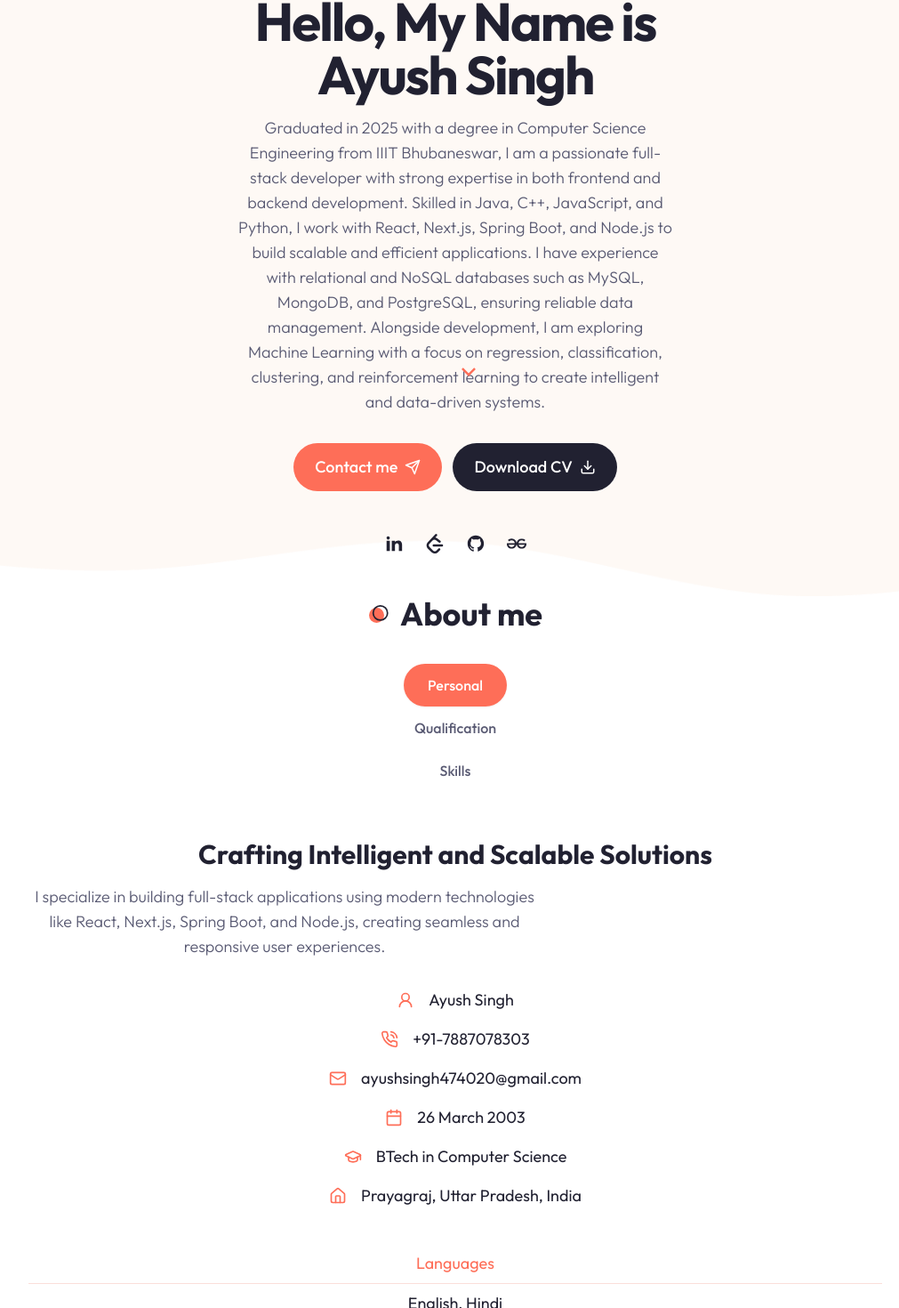
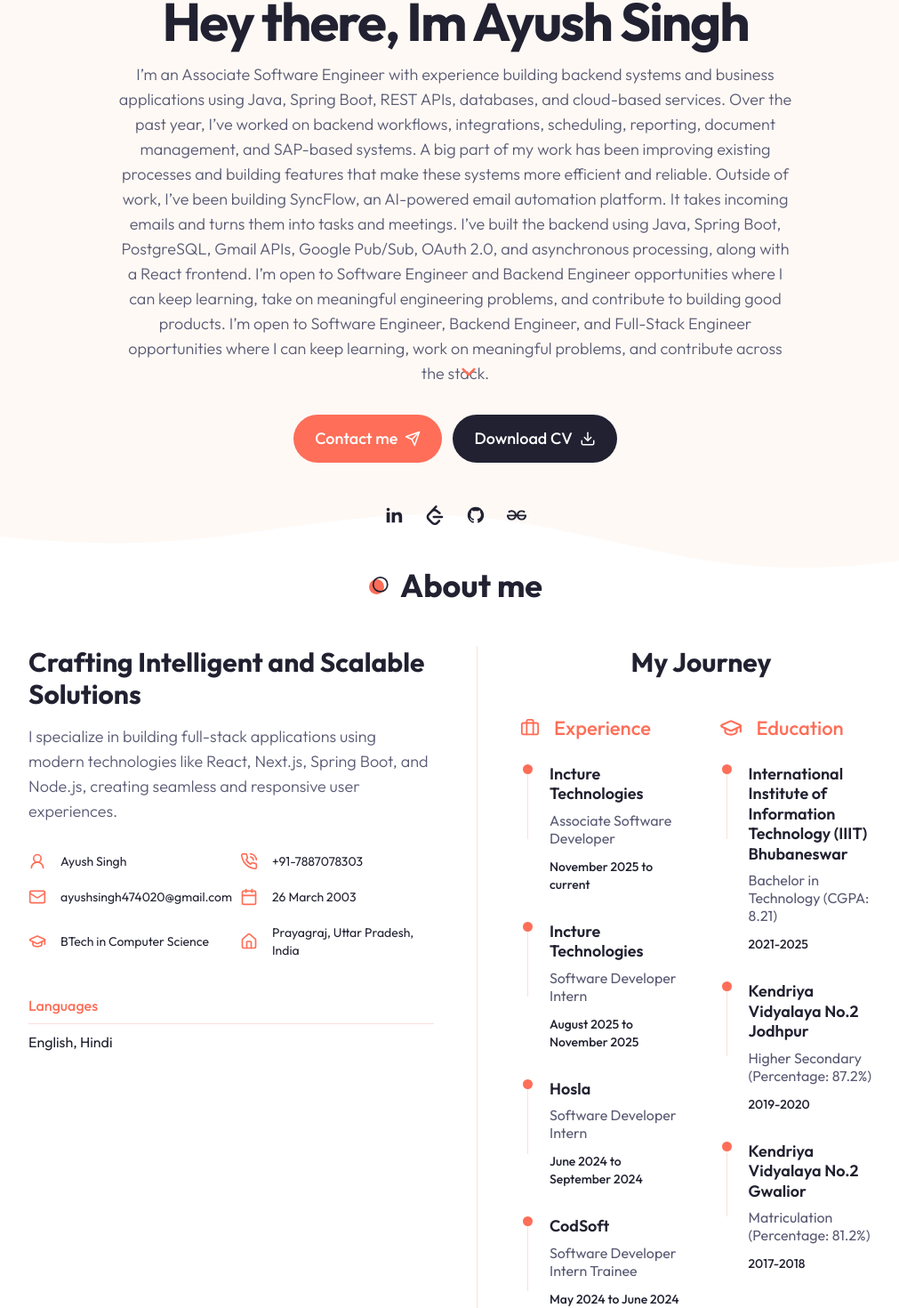
Before and after one commit to ayushsingh474020/Portfolio, a Next.js app: page / in a window 1280 px wide. Shown: the part 191-1661 px from the top of the page at 89% size, without its empty margins (128-1139 px from the left). Built offline with nearby package versions, Linux system fonts and the light colour scheme.

Commit message:
Some content changes

```diff
--- a/components/About.jsx
+++ b/components/About.jsx
@@ -1,5 +1,3 @@
-import Image from "next/image";
-import { TabsContent, TabsTrigger, Tabs, TabsList } from "@/components/ui/tabs";
 import {
   User2,
   MailIcon,
@@ -9,7 +7,6 @@ import {
   Calendar,
   Briefcase,
 } from "lucide-react";
-import DevImg from "./DevImg";
 
 const infoData = [
   { icon: <User2 size={20} />, text: "Ayush Singh" },
@@ -20,10 +17,8 @@ const infoData = [
   { icon: <HomeIcon size={20} />, text: "Prayagraj, Uttar Pradesh, India" },
 ];
 
-const qualificationData = [
-  {
-    title: "education",
-    data: [
+const qualificationData = {
+  education: [
     {
       university:
         "International Institute of Information Technology (IIIT) Bhubaneswar",
@@ -41,14 +36,17 @@ const qualificationData = [
       years: "2017-2018",
     },
   ],
+
+  experience: [
+    {
+      company: "Incture Technologies",
+      role: "Associate Software Developer",
+      years: "November 2025 to current"
     },
-  {
-    title: "experience",
-    data: [
     {
       company: "Incture Technologies",
       role: "Software Developer Intern",
-        years: "Feb 2025 to Current",
+      years: "August 2025 to November 2025",
     },
     {
       company: "Hosla",
@@ -61,207 +59,160 @@ const qualificationData = [
       years: "May 2024 to June 2024",
     },
   ],
-  },
-];
-
-const skillsData = [
-  {
-    title: "Language",
-    data: ["C", "C++", "Java", "Python", "JavaScript"],
-  },
-  {
-    title: "Tools",
-    data: [
-      "Visual Studio Code (VS Code)",
-      "IntelliJ IDEA",
-      "Google Colab",
-      "Postman",
-      "MongoDB Compass",
-      "MySQL Workbench",
-      "Git & GitHub",
-    ],
-  },
-];
+};
 
 const About = () => {
-  const getData = (arr, title) => {
-    return arr.find((item) => item.title === title);
-  };
-
   return (
-    <section className="xl:h-[860px] pb-12 xl:py-24">
+    <section className="pb-12 xl:py-24">
       <div className="container mx-auto">
-        <h2 className="section-title mb-8 xl:mb-16 text-center mx-auto ">
+        <h2 className="section-title mb-12 xl:mb-16 text-center mx-auto">
           About me
         </h2>
-        <div className="flex flex-col xl:flex-row">
-          <div className="hidden xl:flex flex-1 relative">
-            <DevImg
-              containerStyles="bg-about_shape_light dark:bg-about_shape_dark w-[505px] h-[505px] bg-no-repeat relative"
-              imgSrc="/about/developer.png"
-            />
-          </div>
-          <div className="flex-1">
-            <Tabs defaultValue="personal">
-              <TabsList className="w-full grid xl:grid-cols-3 xl:max-w-[520px] xl:border dark:border-none">
-                <TabsTrigger value="personal">Personal</TabsTrigger>
-                <TabsTrigger value="qualification">Qualification</TabsTrigger>
-                <TabsTrigger value="skills">Skills</TabsTrigger>
-              </TabsList>
-              <div className="text-lg mt-12 xl:mt-8">
-                {/* Personal */}
-                <TabsContent value="personal">
-                  <div className="text-center xl:text-left">
+
+        {/* Added lg:divide-x lg:divide-border to draw a vertical line between the two columns */}
+        <div className="max-w-[1400px] mx-auto grid grid-cols-1 lg:grid-cols-2 gap-12 xl:gap-16 lg:divide-x lg:divide-border">
+          {/* ================= PERSONAL ================= */}
+          <div className="text-center lg:text-left">
             <h3 className="h3 mb-4">
               Crafting Intelligent and Scalable Solutions
             </h3>
-                    <p className="subtitle max-w-xl max-auto xl:mx-0">
-                      I specialize in building full-stack applications using
-                      modern technologies like React, Next.js, Spring Boot, and
-                      Node.js, creating seamless and responsive user
-                      experiences.
+
+            <p className="subtitle max-w-xl mx-auto lg:mx-0 mb-10">
+              I specialize in building full-stack applications using modern
+              technologies like React, Next.js, Spring Boot, and Node.js,
+              creating seamless and responsive user experiences.
             </p>
-                    <div className="grid xl:grid-cols-2 gap-4 mb-12">
-                      {infoData.map((item, index) => {
-                        return (
+
+            <div className="grid grid-cols-1 sm:grid-cols-2 gap-5 mb-10">
+              {infoData.map((item, index) => (
                 <div
-                            className="flex items-center gap-x-4 mx-auto xl:mx-0"
+                  className="flex items-center gap-x-4 justify-center lg:justify-start"
                   key={index}
                 >
-                            <div className="text-primary">{item.icon}</div>
-                            <div>{item.text}</div>
+                  <div className="text-primary shrink-0">
+                    {item.icon}
                   </div>
-                        );
-                      })}
+
+                  <div className="text-sm xl:text-base">
+                    {item.text}
                   </div>
+                </div>
+              ))}
+            </div>
+
             <div className="flex flex-col gap-y-2">
-                      <div className="text-primary">Languages</div>
+              <div className="text-primary font-medium">
+                Languages
+              </div>
+
               <div className="border-b border-border"></div>
+
               <div>English, Hindi</div>
             </div>
           </div>
-                </TabsContent>
 
-                {/* Qualification */}
-                <TabsContent value="qualification">
-                  <div>
-                    <h3 className="h3 mb-8 text-center xl:text-left">
-                      My Awesome Journey
+          {/* ================= QUALIFICATION ================= */}
+          {/* Added lg:pl-12 xl:pl-16 so content has breathing room from the new divider line */}
+          <div className="w-full lg:pl-12 xl:pl-16">
+
+            {/* My Journey — now always centered, so it sits centered above Experience + Education */}
+            <h3 className="h3 mb-10 text-center">
+              My Journey
             </h3>
-                    <div className="grid md:grid-cols-2 gap-y-8">
-                      {/* Experience */}
+
+            <div className="grid grid-cols-1 md:grid-cols-2 gap-10 xl:gap-14">
+
+              {/* ================= EXPERIENCE ================= */}
               <div className="flex flex-col gap-y-6">
+
                 <div className="flex gap-x-4 items-center text-[22px] text-primary">
-                          <Briefcase size={20} />
+                  <Briefcase size={22} />
+
                   <h4 className="capitalize font-medium">
-                            {getData(qualificationData, "experience").title}
+                    Experience
                   </h4>
                 </div>
-                        <div className="flex flex-col gap-y-8 ">
-                          {getData(qualificationData, "experience").data.map(
-                            (item, index) => {
+
+                <div className="flex flex-col gap-y-8">
+                  {qualificationData.experience.map((item, index) => {
                     const { company, role, years } = item;
+
                     return (
-                                <div className="flex gap-x-8 group" key={index}>
-                                  <div className="h-[84px] w-[1px] bg-border relative ml-2 ">
+                      <div
+                        className="flex gap-x-6 group"
+                        key={index}
+                      >
+                        <div className="h-[84px] w-[1px] bg-border relative ml-2 shrink-0">
                           <div className="w-[11px] h-[11px] rounded-full bg-primary absolute -left-[5px] group-hover:translate-y-[84px] transition-all duration-500"></div>
                         </div>
+
                         <div>
-                                    <div className="font-semibold text-xl leading-none mb-2">
+                          <div className="font-semibold text-lg xl:text-xl leading-tight mb-2">
                             {company}
                           </div>
-                                    <div className="text-lg leading-none text-muted-foreground mb-4">
+
+                          <div className="text-base xl:text-lg leading-tight text-muted-foreground mb-3">
                             {role}
                           </div>
-                                    <div className="text-base font-medium">
+
+                          <div className="text-sm xl:text-base font-medium">
                             {years}
                           </div>
                         </div>
                       </div>
                     );
-                            }
-                          )}
+                  })}
                 </div>
               </div>
-                      {/* Education */}
+
+              {/* ================= EDUCATION ================= */}
               <div className="flex flex-col gap-y-6">
+
                 <div className="flex gap-x-4 items-center text-[22px] text-primary">
-                          <GraduationCap size={28} />
+                  <GraduationCap size={26} />
+
                   <h4 className="capitalize font-medium">
-                            {getData(qualificationData, "education").title}
+                    Education
                   </h4>
                 </div>
-                        <div className="flex flex-col gap-y-8 ">
-                          {getData(qualificationData, "education").data.map(
-                            (item, index) => {
-                              const { university, qualification, years } = item;
+
+                <div className="flex flex-col gap-y-8">
+                  {qualificationData.education.map((item, index) => {
+                    const {
+                      university,
+                      qualification,
+                      years,
+                    } = item;
+
                     return (
-                                <div className="flex gap-x-8 group" key={index}>
-                                  <div className="h-[84px] w-[1px] bg-border relative ml-2 ">
+                      <div
+                        className="flex gap-x-6 group"
+                        key={index}
+                      >
+                        <div className="h-[84px] w-[1px] bg-border relative ml-2 shrink-0">
                           <div className="w-[11px] h-[11px] rounded-full bg-primary absolute -left-[5px] group-hover:translate-y-[84px] transition-all duration-500"></div>
                         </div>
+
                         <div>
-                                    <div className="font-semibold text-xl leading-none mb-2">
+                          <div className="font-semibold text-lg xl:text-xl leading-tight mb-2">
                             {university}
                           </div>
-                                    <div className="text-lg leading-none text-muted-foreground mb-4">
+
+                          <div className="text-base xl:text-lg leading-tight text-muted-foreground mb-3">
                             {qualification}
                           </div>
-                                    <div className="text-base font-medium">
+
+                          <div className="text-sm xl:text-base font-medium">
                             {years}
                           </div>
                         </div>
                       </div>
                     );
-                            }
-                          )}
+                  })}
                 </div>
               </div>
+
             </div>
-                  </div>
-                </TabsContent>
-
-                {/* Skills */}
-                <TabsContent value="skills">
-                  <div className="text-center xl:text-left">
-                    <h3 className="h3 mb-8">Tools I use everyday</h3>
-
-                    {/* Side by side layout */}
-                    <div className="grid grid-cols-1 md:grid-cols-2 gap-8">
-                      {/* Programming Languages */}
-                      <div>
-                        <h4 className="text-xl font-semibold mb-2">
-                          Programming Languages
-                        </h4>
-                        <div className="border-b border-border mb-4"></div>
-                        <ul className="list-disc list-inside">
-                          {getData(skillsData, "Language").data.map(
-                            (skill, index) => (
-                              <li key={index}>{skill}</li>
-                            )
-                          )}
-                        </ul>
-                      </div>
-
-                      {/* Tools */}
-                      <div>
-                        <h4 className="text-xl font-semibold mb-2">
-                          Tools & Frameworks
-                        </h4>
-                        <div className="border-b border-border mb-4"></div>
-                        <ul className="list-disc list-inside">
-                          {getData(skillsData, "Tools").data.map(
-                            (tool, index) => (
-                              <li key={index}>{tool}</li>
-                            )
-                          )}
-                        </ul>
-                      </div>
-                    </div>
-                  </div>
-                </TabsContent>
-              </div>
-            </Tabs>
           </div>
         </div>
       </div>
--- a/components/Hero.jsx
+++ b/components/Hero.jsx
@@ -15,14 +15,17 @@ const Hero = () => {
   return (
     <section className="py-12 xl:py-24 min-h-[84vh] xl:pt-28 bg-hero bg-no-repeat bg-bottom bg-cover dark:bg-none">
       <div className="container max-auto">
-        <div className="flex justify-between gap-x-8">
-          <div className="flex max-w-[600px] flex-col justify-center mx-auto xl:mx-0 text-center xl:text-left ">
+        <div className="flex max-w-[860px] w-full flex-col justify-center mx-auto xl:mx-0 text-center xl:text-left ">
           <div className="text-sm uppercase font-semibold mb-4 textprimary tracking-[4px] text-orange-600">
-              Web Developer
+            Associate Software Engineer
           </div>
-            <h1 className="h1 mb-4">Hello, My Name is Ayush Singh</h1>
-            <p className="subtitle max-w-[490px] mx-auto xl:mx-0 ">
-              Graduated in 2025 with a degree in Computer Science Engineering from IIIT Bhubaneswar, I am a passionate full-stack developer with strong expertise in both frontend and backend development. Skilled in Java, C++, JavaScript, and Python, I work with React, Next.js, Spring Boot, and Node.js to build scalable and efficient applications. I have experience with relational and NoSQL databases such as MySQL, MongoDB, and PostgreSQL, ensuring reliable data management. Alongside development, I am exploring Machine Learning with a focus on regression, classification, clustering, and reinforcement learning to create intelligent and data-driven systems.
+          <h1 className="h1 mb-4">Hey there, Im Ayush Singh</h1>
+          <p className="subtitle max-w-[760px] mx-auto xl:mx-0 ">
+          I’m an Associate Software Engineer with experience building backend systems and business applications using Java, Spring Boot, REST APIs, databases, and cloud-based services.
+          Over the past year, I’ve worked on backend workflows, integrations, scheduling, reporting, document management, and SAP-based systems. A big part of my work has been improving existing processes and building features that make these systems more efficient and reliable.
+          Outside of work, I’ve been building SyncFlow, an AI-powered email automation platform. It takes incoming emails and turns them into tasks and meetings. I’ve built the backend using Java, Spring Boot, PostgreSQL, Gmail APIs, Google Pub/Sub, OAuth 2.0, and asynchronous processing, along with a React frontend.
+          I’m open to Software Engineer and Backend Engineer opportunities where I can keep learning, take on meaningful engineering problems, and contribute to building good products.
+          I’m open to Software Engineer, Backend Engineer, and Full-Stack Engineer opportunities where I can keep learning, work on meaningful problems, and contribute across the stack.
           </p>
           <div className="flex flex-col gap-y-3 md:flex-row gap-x-3 mx-auto xl:mx-0 mb-12">
             <Link href="/contact">
@@ -41,7 +44,7 @@ const Hero = () => {
             iconStyles="text-foreground text-[22px] hover:text-primary transition-all"
           />
         </div>
-          <div className="hidden xl:flex relative">
+        {/* <div className="hidden xl:flex relative">
           <Badge
             icon={<RiBriefcase4Fill />}
             endCountNum={6}
@@ -60,8 +63,7 @@ const Hero = () => {
             containerStyles="bg-hero_shape w-[510px] h-[462px] bg-no-repeat relative bg-bottom "
             imgSrc="/hero/developer-1.png"
           />
-          </div>
-        </div>
+        </div> */}
 
         <div className="hidden md:flex absolute left-2/4 bottom-44 xl:bottom-12 animate:bounce">
           <RiArrowDownSLine className="text-3xl text-primary" />
```
Also changed, not shown: components/Work.jsx (+7 -1 lines), public/work/Portfolio.jpeg (added), public/work/Syncflow.jpeg (added). Lines whose indentation alone changed are shown as unchanged.
